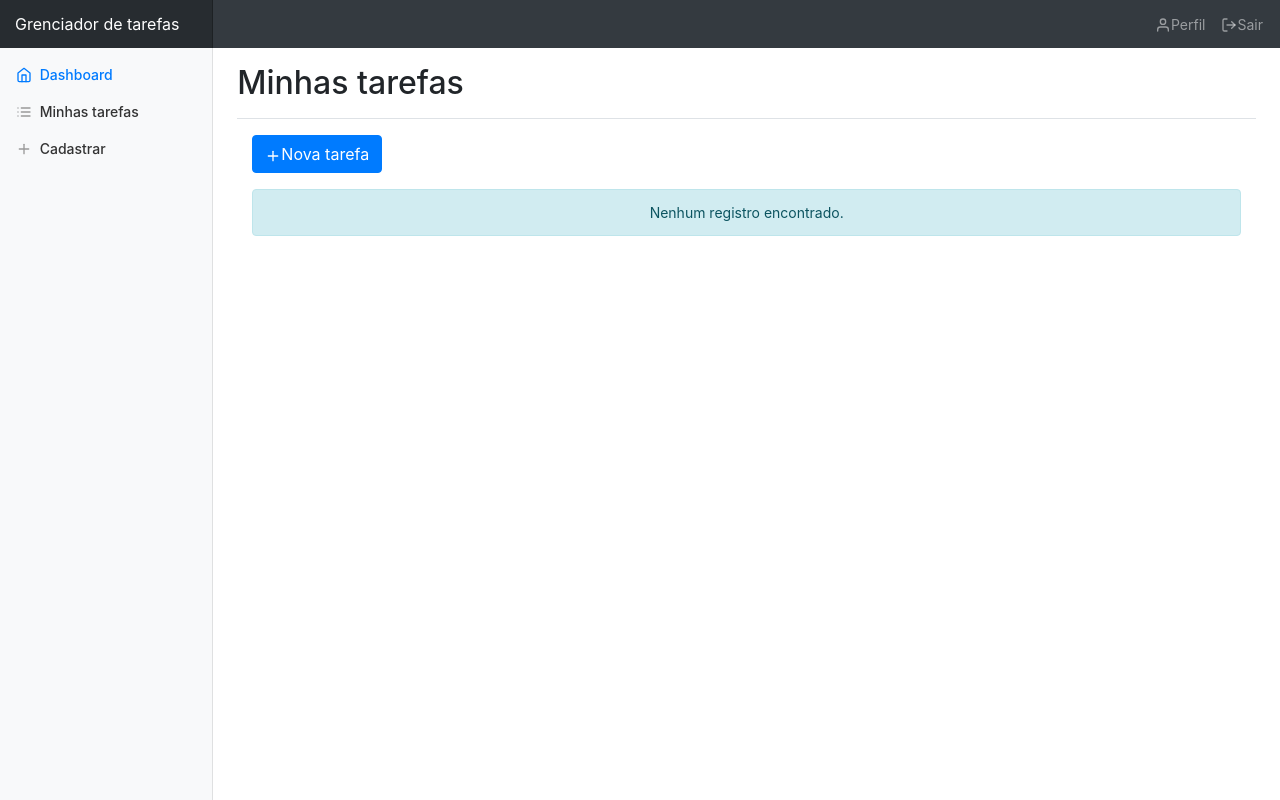
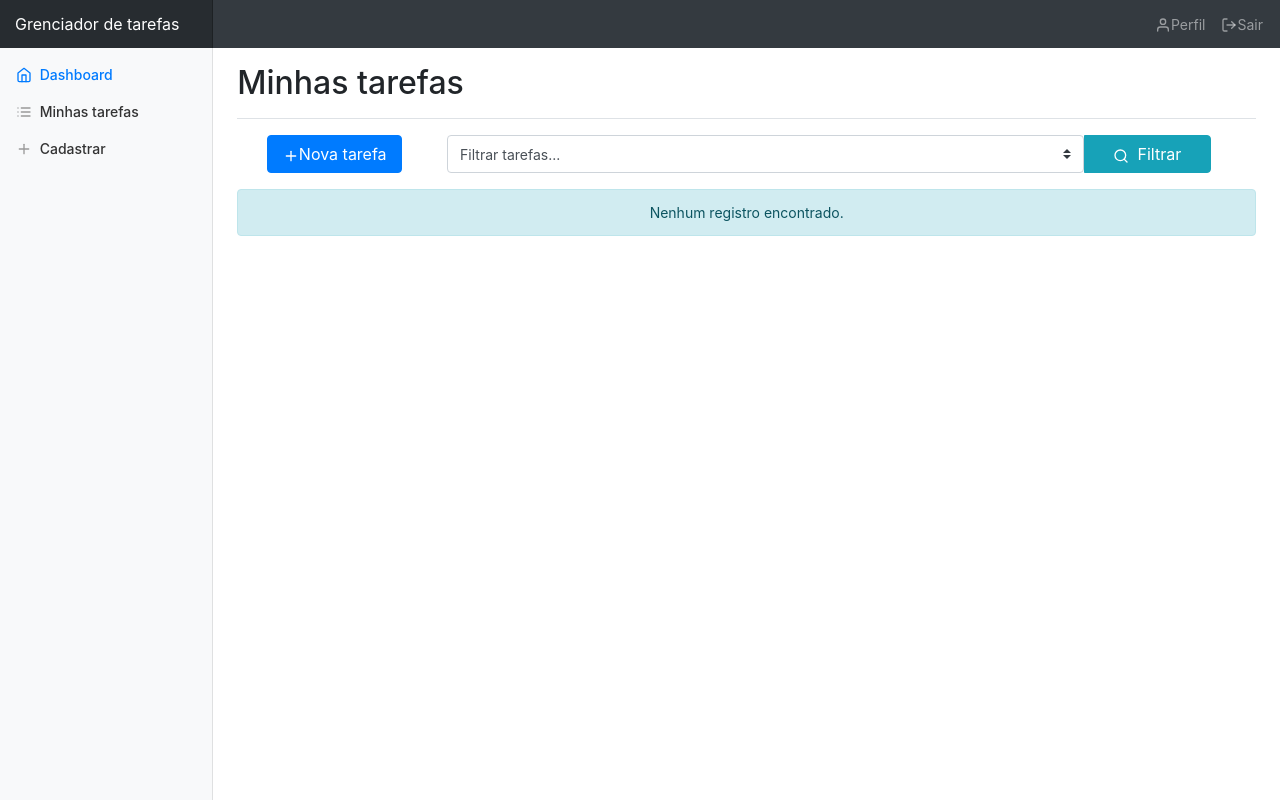
Before and after one commit to ValeriaNiceria/gerenciadorTarefas, a CodeIgniter app: page /gerenciadorTarefas/index.php/tarefa/index in a window 1280 px wide. Run offline with CodeIgniter, Linux system fonts and the light colour scheme.

Commit message:
Filtrar lista de tarefas

```diff
--- a/application/controllers/Tarefa.php
+++ b/application/controllers/Tarefa.php
@@ -163,4 +163,24 @@ class Tarefa extends CI_Controller {
 			}
 		}
 	}
+
+
+
+	public function filtro()
+	{
+		$usuario_id = $this->session->userdata('usuario_id');
+		$filtro = $this->input->post('filtro');
+		$tabela = "tarefas";
+
+		$dados['tarefas'] = $this->Tarefa_model->filtro($usuario_id, $filtro, $tabela);
+
+
+		$dados['titulo'] = "Minhas tarefas";
+		$dados['conteudo'] = "tarefa/lista";
+
+		$this->load->view('includes/html_header');
+		$this->load->view('includes/menu');
+		$this->load->view('base', $dados);
+		$this->load->view('includes/html_footer');
+	}
 }
--- a/application/core/MY_Model.php
+++ b/application/core/MY_Model.php
@@ -75,4 +75,25 @@ class MY_Model extends CI_Model {
         }
         return FALSE;
     }
+
+    /*filtrar tarefas*/
+    public function filtro($usuario_id, $filtro, $tabela)
+    {
+        if (isset($usuario_id) && isset($filtro) && isset($tabela))
+        {
+            $this->db->where('usuario_id', $usuario_id);
+            $this->db->like('status', $filtro);
+
+            $query = $this->db->get($tabela);
+
+            if ($query->num_rows() > 0)
+            {
+                return $query->result_array();
+            } else
+            {
+                return NULL;
+            }
+        }
+        return FALSE;
+    }
 }
--- a/application/views/tarefa/lista.php
+++ b/application/views/tarefa/lista.php
@@ -1,5 +1,25 @@
 <!--Botão nova tarefa-->
-<a href="<?= base_url('tarefa/cadastro')?>" class="btn btn-primary mb-3"><span data-feather="plus"></span>Nova tarefa</a>
+<div class="col-md-12">
+   <div class="row">
+        <div class="col-md-2">
+            <a href="<?= base_url('tarefa/cadastro')?>" class="btn btn-primary btn-block mb-3"><span data-feather="plus"></span>Nova tarefa</a>
+        </div>
+
+        <div class="col-md-10">
+            <form action="<?= base_url('tarefa/filtro')?>" method="post">
+                <div class="btn-group col-md-12" role="group" aria-label="Basic example">
+                    <select name="filtro" id="filtro" class="custom-select">
+                        <option value="" selected disabled>Filtrar tarefas...</option>
+                        <option value="0">Em aberto</option>
+                        <option value="1">Concluídas</option>
+                    </select>
+                    <button type="submit" class="btn btn-info btn-block col-md-2"><span data-feather="search" class="mr-2"></span>Filtrar</button>
+                </div>
+            </form>
+        </div>
+        </div>
+    </div>
+</div>
 
 <!-- Notificação -->
 <?php
```
Also changed, not shown: application/views/dashboard.php (+28 -0 lines), assets/img/list2.png (added), assets/img/list3.png (added).
